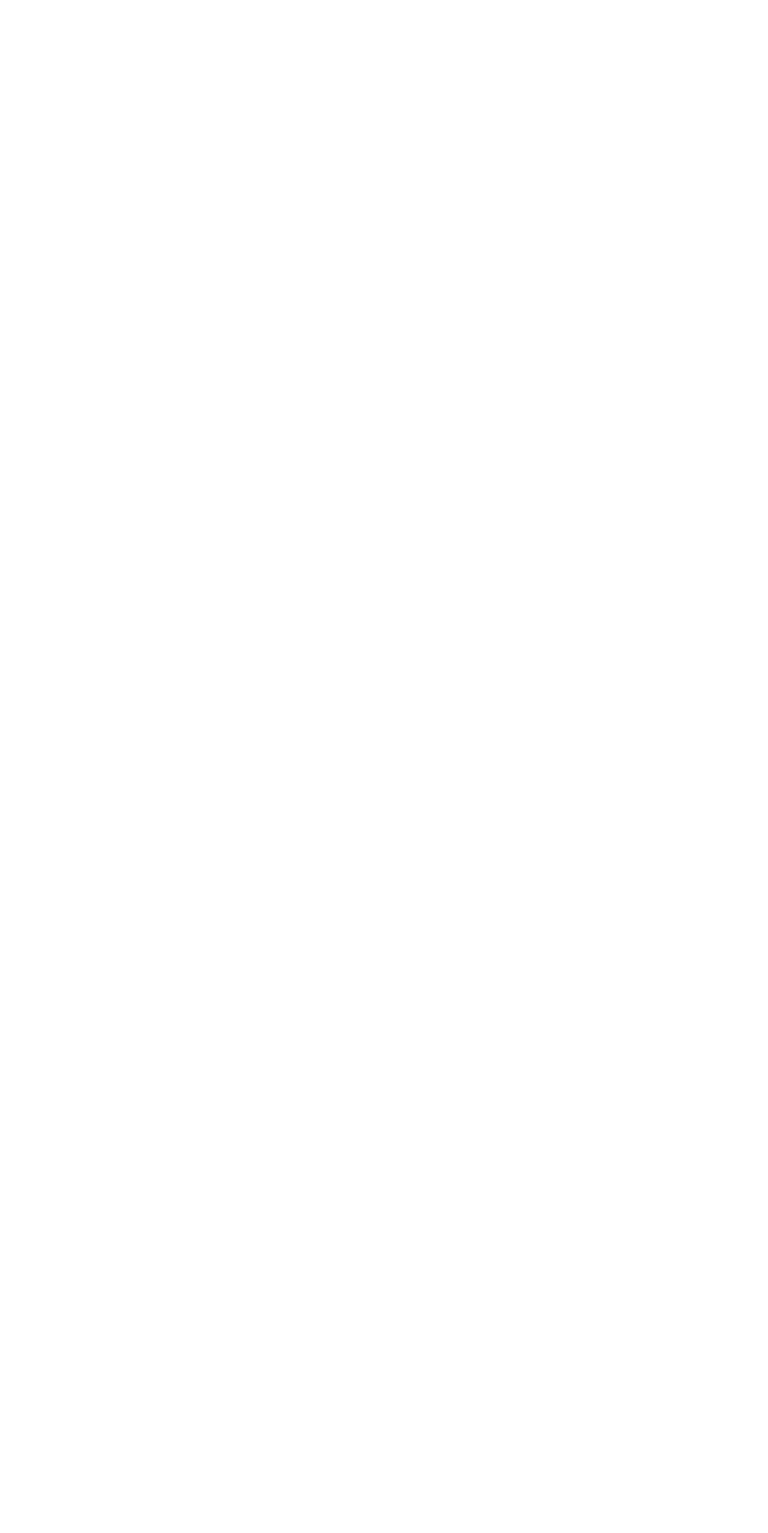
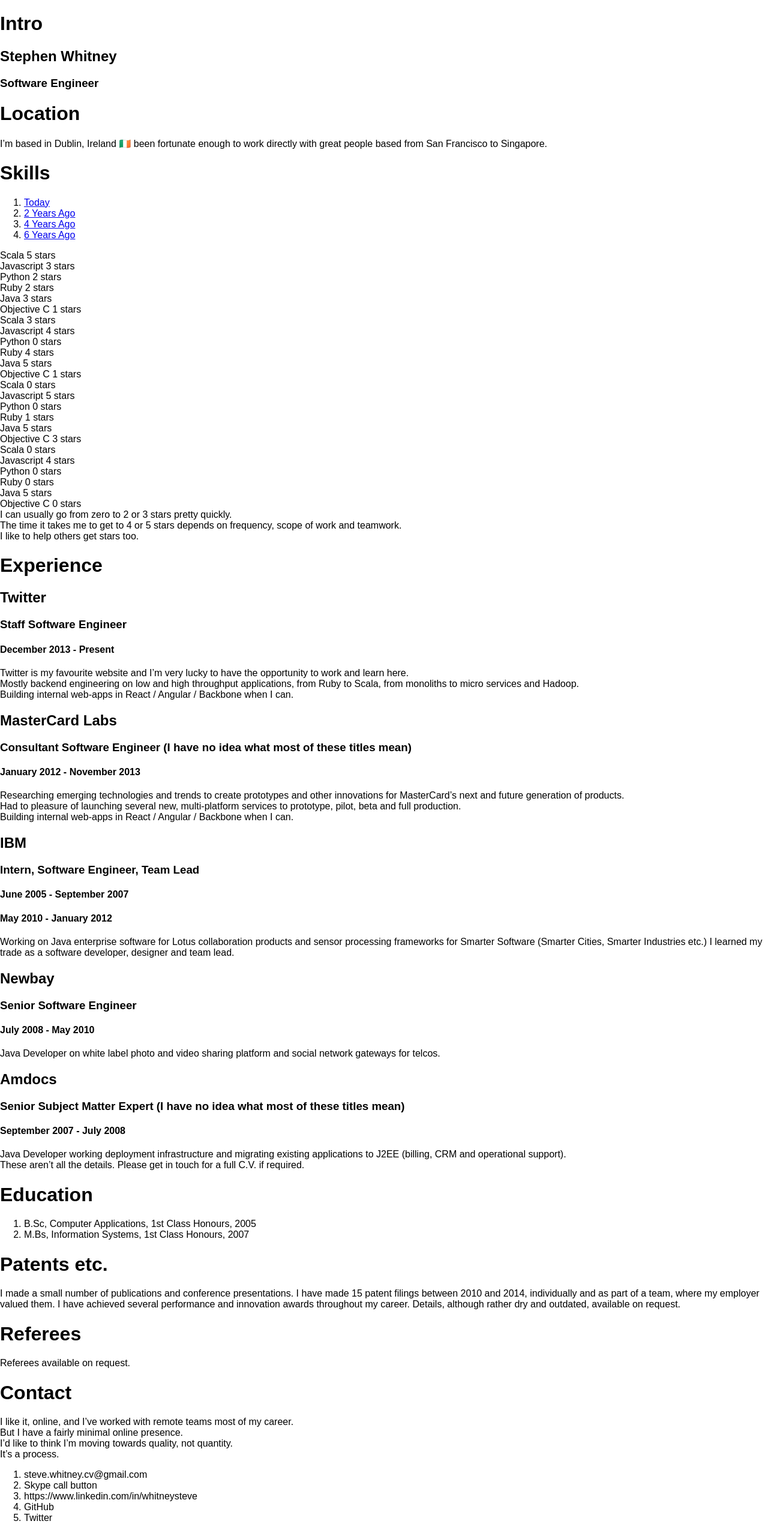
Before and after one commit to whitneysteve/resume, a React (Create React App) app: page / in a window 1280 px wide. Shown: the whole page at 60% size. Before the commit the page ends 800 px from the top, so only its background shows below. Built offline with nearby package versions, Linux system fonts and the light colour scheme.

Commit message:
base_project

```diff
--- a/src/app/App.js
+++ b/src/app/App.js
@@ -7,6 +7,192 @@
   render() {
     return (
       <div className="App">
+        <div className="Section" id="landing">
+          <h1>Intro</h1>
+          <h2>Stephen Whitney</h2>
+          <h3>Software Engineer</h3>
+        </div>
+        <div className="Section" id="location">
+          <h1>Location</h1>
+          <div>
+            I’m based in Dublin, Ireland <span aria-label="Ireland Flag" role="img"> 🇮🇪</span> been fortunate enough to work
+            directly with great people based from San Francisco to Singapore.
+          </div>
+        </div>
+        <div className="Section" id="skills">
+          <h1>Skills</h1>
+          <ol>
+            <li>
+              <a href="#skills-today">
+                Today
+              </a>
+            </li>
+            <li>
+              <a href="#skills-2-years-ago">
+                2 Years Ago
+              </a>
+            </li>
+            <li>
+              <a href="#skills-4-years-ago">
+                4 Years Ago
+              </a>
+            </li>
+            <li>
+              <a href="#skills-6-years-ago">
+                6 Years Ago
+              </a>
+            </li>
+          </ol>
+          <div id="skills-today">
+            Scala		    5 stars<br/>
+            Javascript	3 stars<br/>
+            Python		  2 stars<br/>
+            Ruby		    2 stars<br/>
+            Java			  3 stars<br/>
+            Objective C	1 stars<br/>
+          </div>
+          <div id="skills-2-years-ago">
+            Scala		    3 stars<br/>
+            Javascript	4 stars<br/>
+            Python		  0 stars<br/>
+            Ruby		    4 stars<br/>
+            Java			  5 stars<br/>
+            Objective C	1 stars<br/>
+          </div>
+          <div id="skills-4-years-ago">
+            Scala		    0 stars<br/>
+            Javascript	5 stars<br/>
+            Python		  0 stars<br/>
+            Ruby		    1 stars<br/>
+            Java			  5 stars<br/>
+            Objective C	3 stars<br/>
+          </div>
+          <div id="skills-6-years-ago">
+            Scala		    0 stars<br/>
+            Javascript	4 stars<br/>
+            Python		  0 stars<br/>
+            Ruby		    0 stars<br/>
+            Java			  5 stars<br/>
+            Objective C	0 stars<br/>
+          </div>
+          <div>
+            I can usually go from zero to 2 or 3 stars pretty quickly.
+          </div>
+          <div>
+            The time it takes me to get to 4 or 5 stars depends on frequency, scope of work and teamwork.
+          </div>
+          <div>
+            I like to help others get stars too.
+          </div>
+        </div>
+        <div className="Section" id="experience">
+          <h1>Experience</h1>
+          <div>
+            <h2>Twitter</h2>
+            <h3>Staff Software Engineer</h3>
+            <h4>December 2013 - Present</h4>
+            <div>
+              Twitter is my favourite website and I’m very lucky to have the opportunity to work and learn here.
+            </div>
+            <div>
+              Mostly backend engineering on low and high throughput applications, from Ruby to Scala, from monoliths
+              to micro services and Hadoop.
+            </div>
+            <div>
+              Building internal web-apps in React / Angular / Backbone when I can.
+            </div>
+          </div>
+          <div>
+            <h2>MasterCard Labs</h2>
+            <h3>Consultant Software Engineer (I have no idea what most of these titles mean)</h3>
+            <h4>January 2012 - November 2013</h4>
+            <div>
+              Researching emerging technologies and trends to create prototypes and other innovations for MasterCard’s
+              next and future generation of products.
+            </div>
+            <div>
+              Had to pleasure of launching several new, multi-platform services to prototype, pilot, beta and full production.
+            </div>
+            <div>
+              Building internal web-apps in React / Angular / Backbone when I can.
+            </div>
+          </div>
+          <div>
+            <h2>IBM</h2>
+            <h3>Intern, Software Engineer, Team Lead</h3>
+            <h4>June 2005 - September 2007</h4>
+            <h4>May 2010 - January 2012</h4>
+            <div>
+              Working on Java enterprise software for Lotus collaboration products and sensor processing frameworks
+              for Smarter Software (Smarter Cities, Smarter Industries etc.) I learned my trade as a software
+              developer, designer and team lead.
+            </div>
+          </div>
+          <div>
+            <h2>Newbay</h2>
+            <h3>Senior Software Engineer</h3>
+            <h4>July 2008 - May 2010</h4>
+            <div>
+              Java Developer on white label photo and video sharing platform and social network gateways for telcos.
+            </div>
+          </div>
+          <div>
+            <h2>Amdocs</h2>
+            <h3>Senior Subject Matter Expert (I have no idea what most of these titles mean)</h3>
+            <h4>September 2007 - July 2008</h4>
+            <div>
+              Java Developer working deployment infrastructure and migrating existing applications to J2EE (billing,
+              CRM and operational support).
+            </div>
+          </div>
+          <div>
+            These aren’t all the details. Please get in touch for a full C.V. if required.
+          </div>
+        </div>
+        <div className="Section" id="education">
+          <h1>Education</h1>
+          <ol>
+            <li>B.Sc, Computer Applications, 1st Class Honours, 2005</li>
+            <li>M.Bs, Information Systems, 1st Class Honours, 2007</li>
+          </ol>
+        </div>
+        <div className="Section" id="publications">
+          <h1>Patents etc.</h1>
+          <div>
+            I made a small number of publications and conference presentations. I have made 15 patent
+            filings between 2010 and 2014, individually and as part of a team, where my employer valued them.
+            I have achieved several performance and innovation awards throughout my career. Details, although
+            rather dry and outdated, available on request.
+          </div>
+        </div>
+        <div className="Section" id="referees">
+          <h1>Referees</h1>
+          <div>Referees available on request.</div>
+        </div>
+        <div className="Section" id="contact">
+          <h1>Contact</h1>
+          <div>
+            I like it, online, and I’ve worked with remote teams most of my career.
+          </div>
+          <div>
+            But I have a fairly minimal online presence.
+          </div>
+          <div>
+            I’d like to think I’m moving towards quality, not quantity.
+          </div>
+          <div>
+            It’s a process.
+          </div>
+          <div>
+            <ol>
+              <li>steve.whitney.cv@gmail.com</li>
+              <li>Skype call button</li>
+              <li>https://www.linkedin.com/in/whitneysteve</li>
+              <li>GitHub</li>
+              <li>Twitter</li>
+            </ol>
+          </div>
+        </div>
       </div>
     );
   }
```
